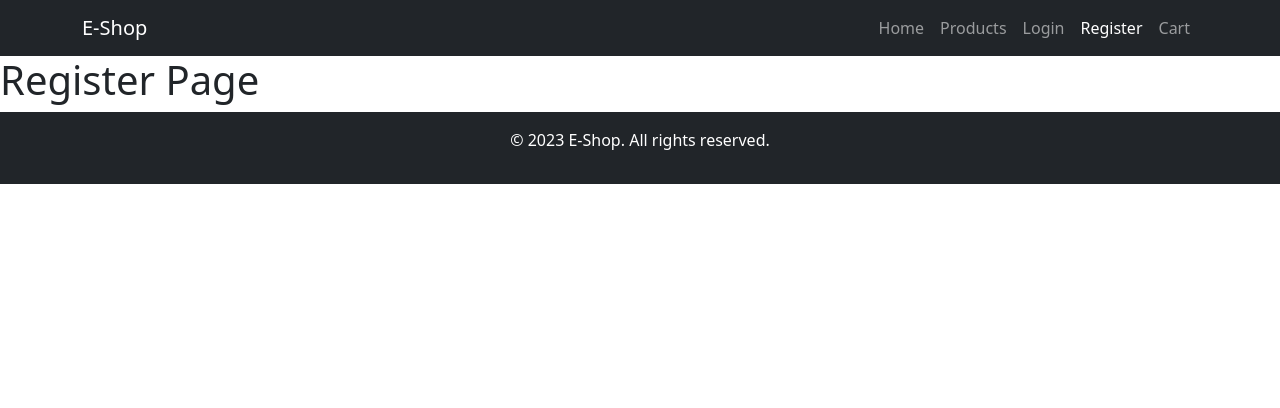
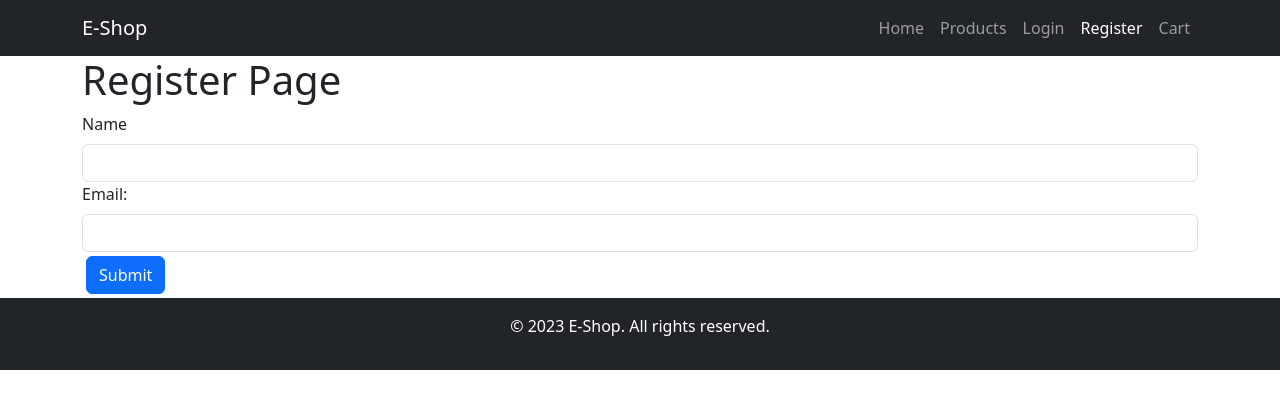
Before and after one commit to kunxin-chor/react-ecommerce-frontend, a React (Vite) app: page /register in a window 1280 px wide. Shown: the top 408 px of the page. Built offline with nearby package versions, Linux system fonts and the light colour scheme.

Commit message:
Add formik for register

```diff
--- a/package.json
+++ b/package.json
@@ -11,6 +11,7 @@
   },
   "dependencies": {
     "axios": "^1.18.0",
+    "formik": "^2.4.9",
     "react": "^19.2.6",
     "react-dom": "^19.2.6",
     "wouter": "^3.10.0"
--- a/src/RegisterPage.jsx
+++ b/src/RegisterPage.jsx
@@ -1,5 +1,53 @@
+import { Formik, Field, Form } from 'formik';
+
 export default function RegisterPage() {
-    return <>
+
+    const initialValues = {
+        name: "",
+        email: ""
+    }
+
+    // event handler for submitting the form
+    // two arguments
+    // arg 1: the values of the form
+    // arg 2: formikHelper (utility object that has useful functions)
+    const handleSubmit = (values, formikHelper) => {
+        console.log(values)
+    }
+
+    return <div className="container">
         <h1>Register Page</h1>
-    </>
+        <Formik
+            initialValues={initialValues}
+            onSubmit={handleSubmit}
+        >
+
+            {
+                (formik) => (
+                    <Form>
+                        <div>
+                            <label className="form-label">Name</label>
+                            <Field
+                                type="text"
+                                className="form-control"
+                                id="name"
+                                name="name"
+                            />
+                        </div>
+                        <div>
+                            <label className="form-label">Email:</label>
+                            <Field
+                                type="text"
+                                className="form-control"
+                                id="email"
+                                name="email"
+                            />
+                        </div>
+                        <button className="btn btn-primary m-1">Submit</button>
+                    </Form>
+                )
+            }
+        </Formik>
+
+    </div>
 }
```
Also changed, not shown: 1 other file (tests, documents, lock files or other folders).
